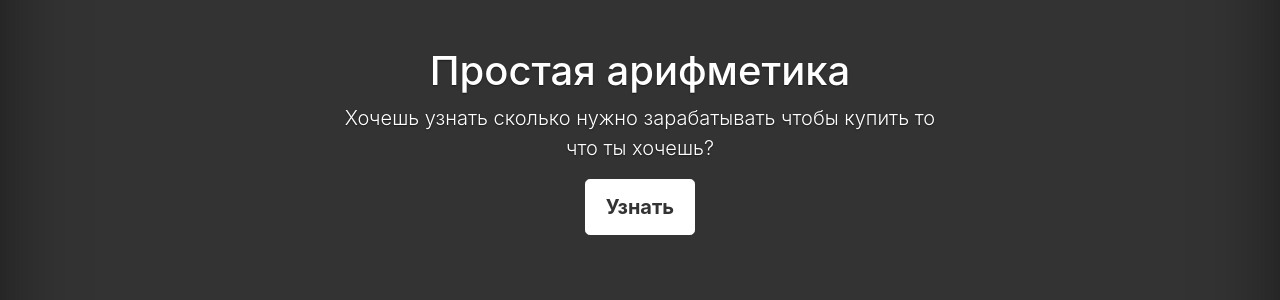
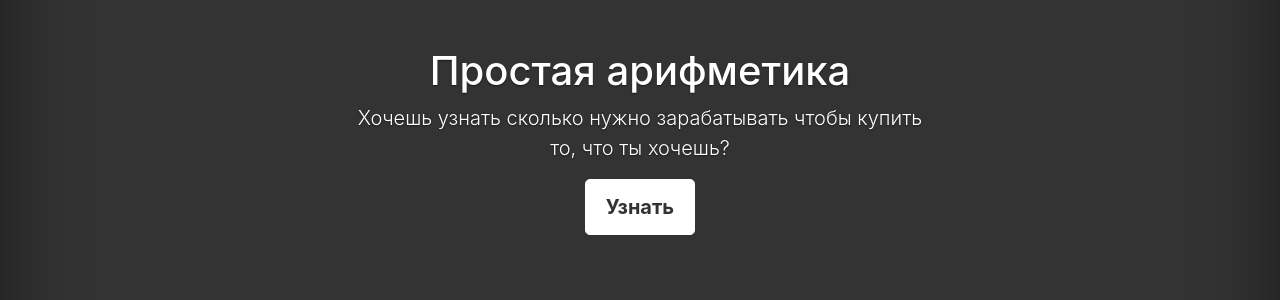
Before and after one commit to kmvit/moneycalculator, a Flask app: page / in a window 1280 px wide. Shown: the part 249-549 px from the top of the page. Run offline with Flask 2, Linux system fonts and the light colour scheme; some libraries are stand-ins or nearby versions.

Commit message:
Change word in template

```diff
--- a/templates/base.html
+++ b/templates/base.html
@@ -62,7 +62,7 @@
   <main role="main" class="inner cover">
 	  {% block content %}
     <h1 class="cover-heading">Простая арифметика</h1>
-    <p class="lead">Хочешь узнать сколько нужно зарабатывать чтобы купить то что ты хочешь?</p>
+    <p class="lead">Хочешь узнать сколько нужно зарабатывать чтобы купить то, что ты хочешь?</p>
     <p class="lead">
       <a href="/calc" class="btn btn-lg btn-secondary">Узнать</a>
     </p>
```
